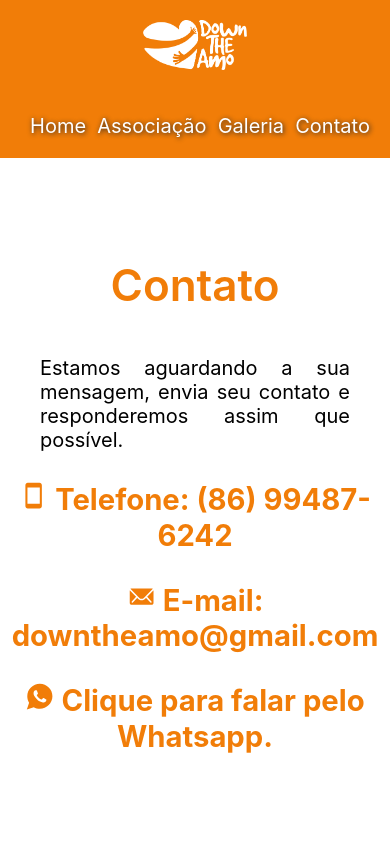
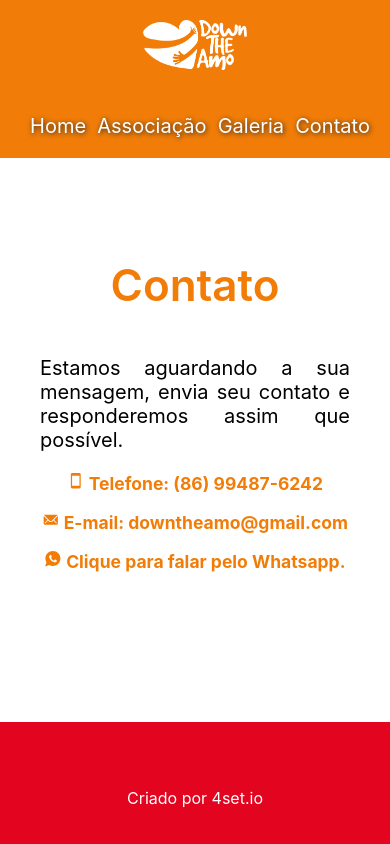
Before and after one commit to hugoluigiss/downTheAmo, a React (Create React App) app: page /contato in a window 390 px wide. Shown: the top 844 px of the page. Built offline with nearby package versions, Linux system fonts and the light colour scheme.

Commit message:
atualização contato responsivo

```diff
--- a/src/Elements/ContatoInfo/contatoInfo.css
+++ b/src/Elements/ContatoInfo/contatoInfo.css
@@ -6,7 +6,11 @@
 }
 
 .ContatoInfo a{
+    color: #F17D08 ;
+}
 
-    color: #F17D08 ;
-
+@media screen and (max-width: 480px){
+    .ContatoInfo{
+        font-size: 15px;
+    }
 }
```
